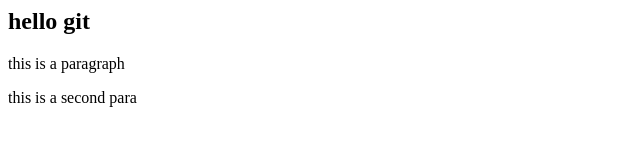
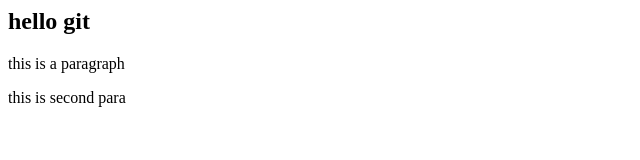
Before and after one commit to sahbajali/git-test, a plain HTML site: page index.html in a window 1280 px wide. Shown: the full height of the page, 0-640 px from the left. Drawn offline with Linux system fonts and the light colour scheme.

Commit message:
index modified2

```diff
--- a/index.html
+++ b/index.html
@@ -3,6 +3,6 @@
     <body>
         <h2>hello git</h2>
         <p>this is a paragraph</p>
-        <p>this is a second para</p>
+        <p>this is second para</p>
     </body>
 </html>
```
